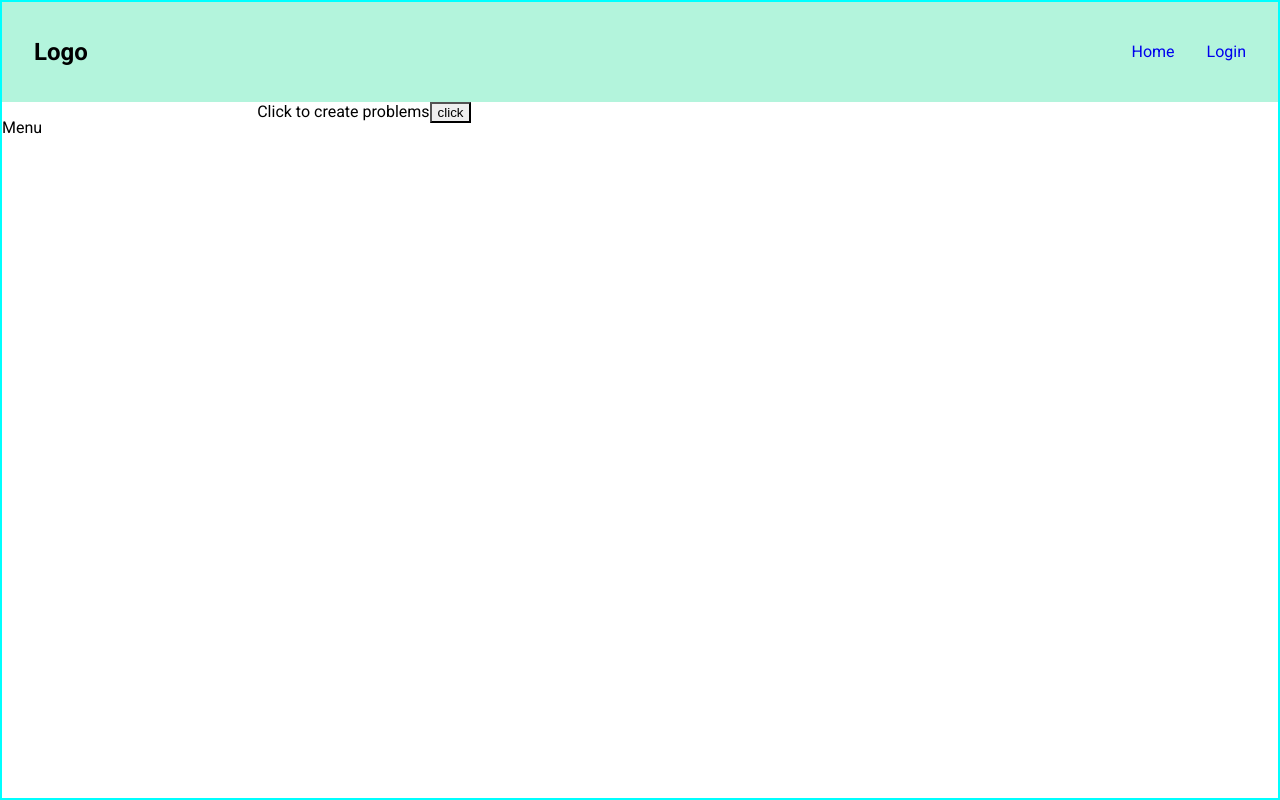
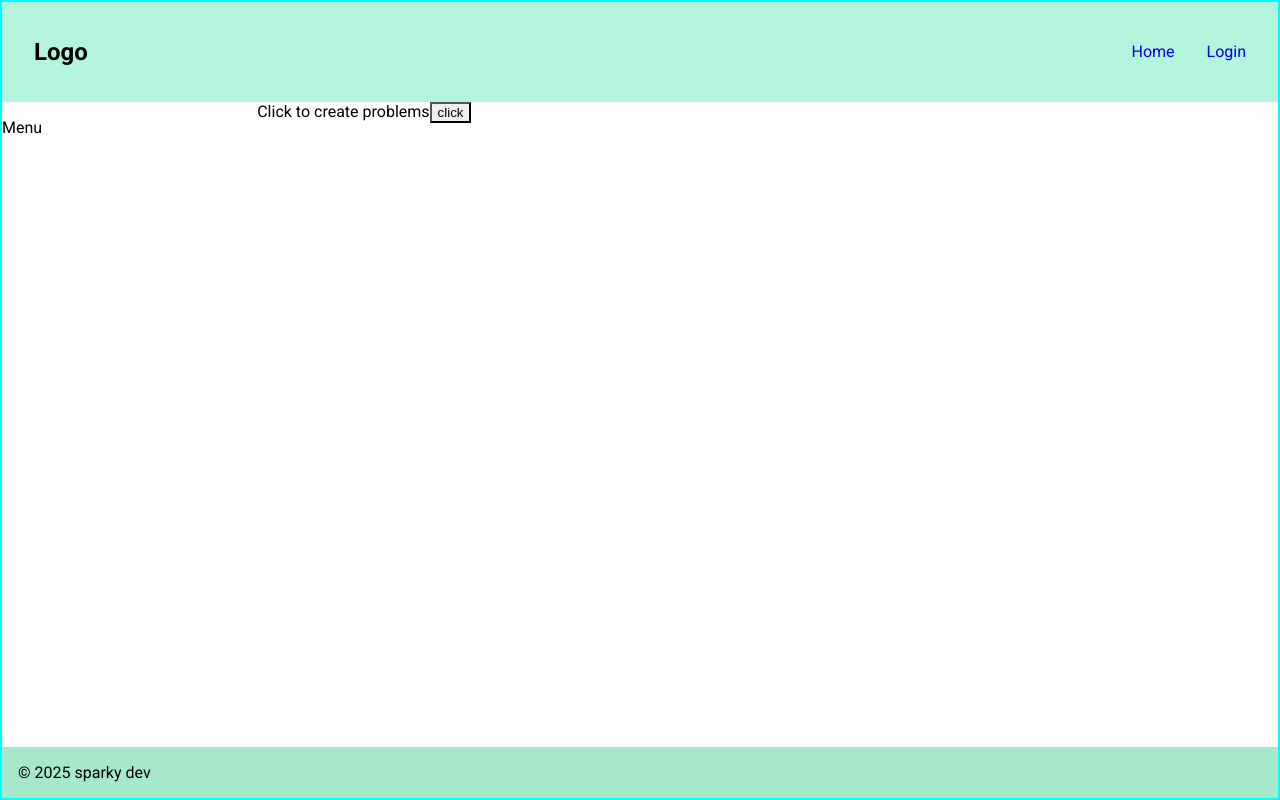
Before and after one commit to sparky9043/12-math-problem-generator, a React (Vite) app in the folder frontend/: page /dashboard/problems in a window 1280 px wide. Built offline with nearby package versions, Linux system fonts and the light colour scheme.

Commit message:
add styles to footer component

```diff
--- a/frontend/src/components/Footer.tsx
+++ b/frontend/src/components/Footer.tsx
@@ -1,6 +1,15 @@
+import styled from "styled-components"
+
+const StickyFooter = styled.footer`
+  padding: 1rem;
+  background-color: #a7e8ca;
+`
+
 const Footer = () => {
   return (
-    <footer></footer>
+    <StickyFooter>
+      &copy; 2025 sparky dev
+    </StickyFooter>
   )
 }
 
```
